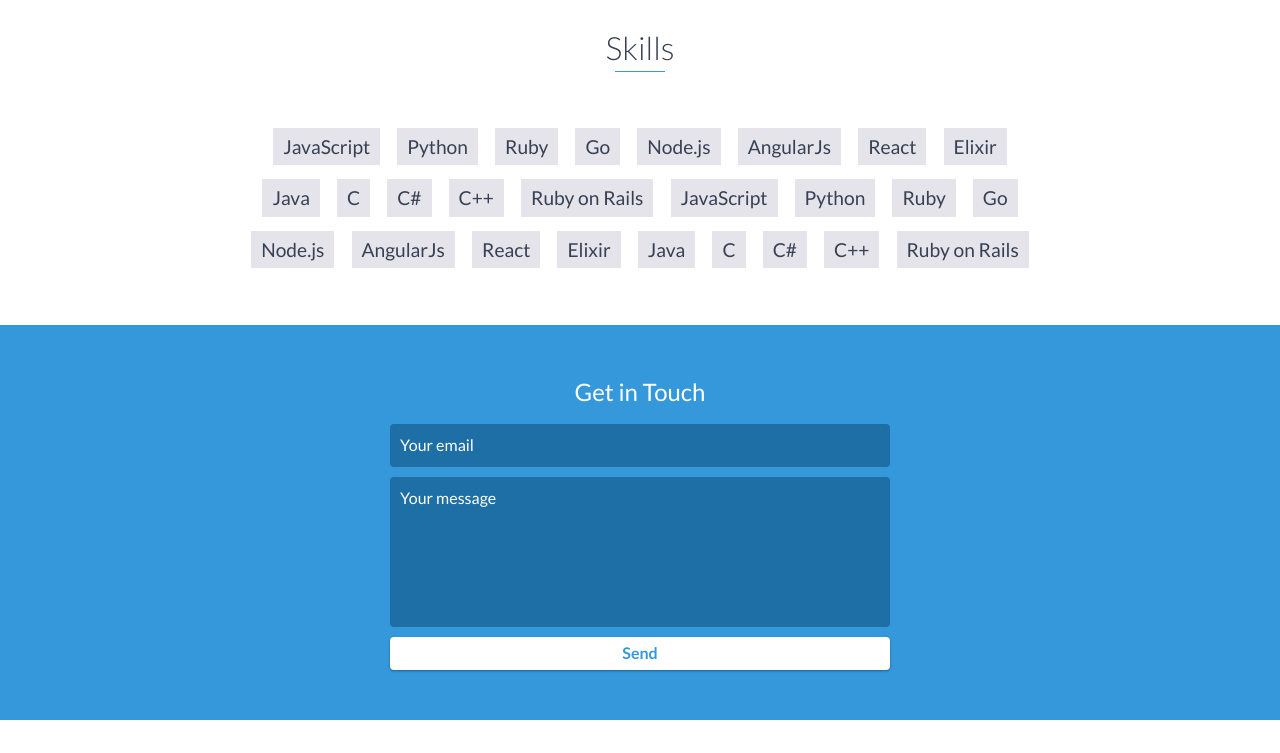
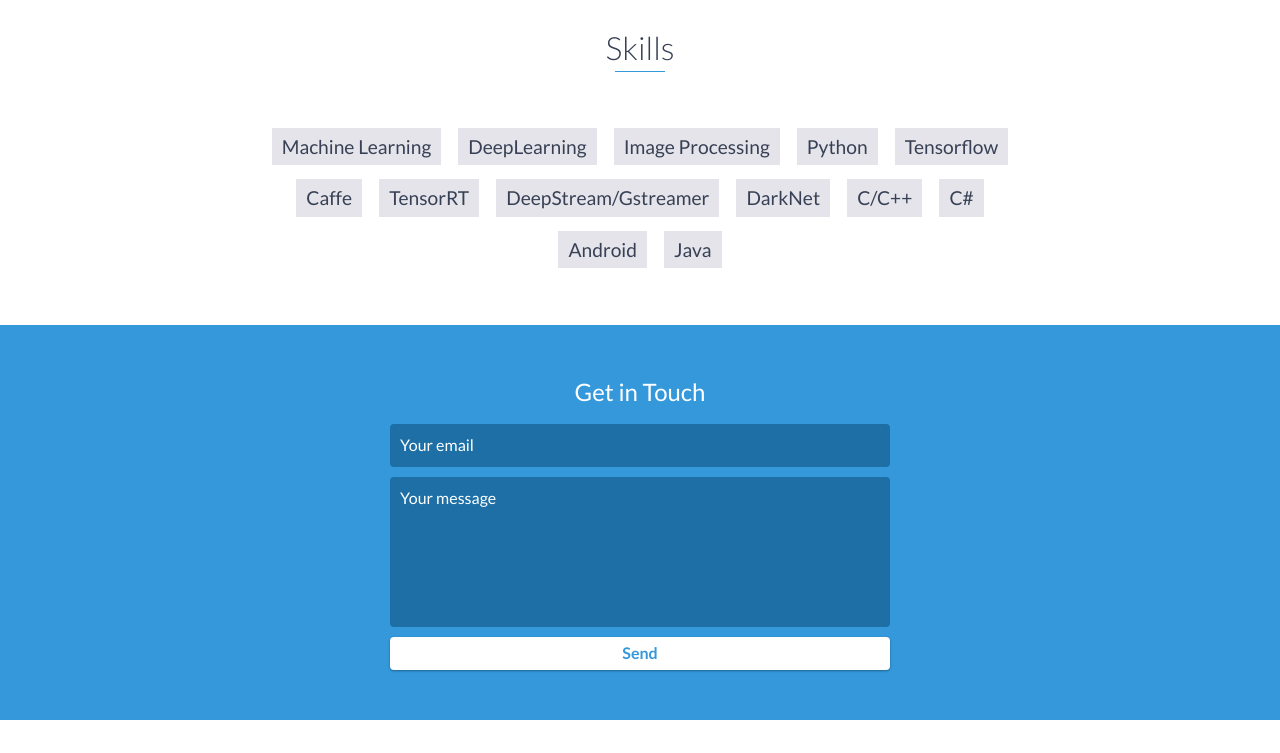
Before and after one commit to YHJung-DDS/YHJung-DDS.github.io, a website: page index.html in a window 1280 px wide. Shown: the part 2900-3653 px from the top of the page. Drawn offline with nearby package versions, Linux system fonts and the light colour scheme.

Commit message:
Update index.html

```diff
--- a/index.html
+++ b/index.html
@@ -208,32 +208,19 @@
     <div id="skills">
         <h2 class="heading">Skills</h2>
         <ul>
-            <li>JavaScript</li>
+            <li>Machine Learning</li>
+            <li>DeepLearning</li>
+            <li>Image Processing</li>
             <li>Python</li>
-            <li>Ruby</li>
-            <li>Go</li>
-            <li>Node.js</li>
-            <li>AngularJs</li>
-            <li>React</li>
-            <li>Elixir</li>
+            <li>Tensorflow</li>
+            <li>Caffe</li>
+            <li>TensorRT</li>
+            <li>DeepStream/Gstreamer</li>
+            <li>DarkNet</li>
+            <li>C/C++</li>
+            <li>C#</li>
+            <li>Android</li>
             <li>Java</li>
-            <li>C</li>
-            <li>C#</li>
-            <li>C++</li>
-            <li>Ruby on Rails</li>
-            <li>JavaScript</li>
-            <li>Python</li>
-            <li>Ruby</li>
-            <li>Go</li>
-            <li>Node.js</li>
-            <li>AngularJs</li>
-            <li>React</li>
-            <li>Elixir</li>
-            <li>Java</li>
-            <li>C</li>
-            <li>C#</li>
-            <li>C++</li>
-            <li>Ruby on Rails</li>
         </ul>
     </div>
     <!-- End #skills -->
@@ -241,7 +228,7 @@
     <div id="contact">
         <h2>Get in Touch</h2>
         <div id="contact-form">
-            <form method="POST" action="https://formspree.io/email@email.com">
+            <form method="POST" action="https://formspree.io/xdowywdv">
                 <input type="hidden" name="_subject" value="Contact request from personal website" />
                 <input type="email" name="_replyto" placeholder="Your email" required>
                 <textarea name="message" placeholder="Your message" required></textarea>
```
